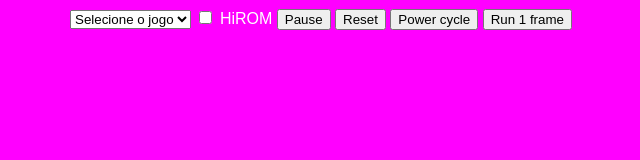
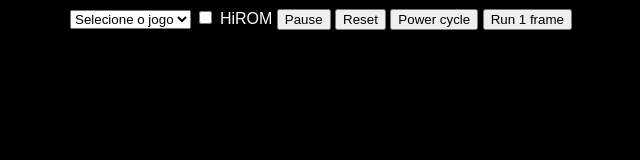
Before and after one commit to Ferrarex/SnesEmulador, a plain HTML site: page index.html in a window 1280 px wide. Shown: the whole page, without its empty margins (319-959 px from the left). Drawn offline with Linux system fonts and the light colour scheme.

Commit message:
Update style.css

```diff
--- a/style.css
+++ b/style.css
@@ -2,7 +2,7 @@
 body {
   font-family: Arial, Helvetica, sans-serif;
   color: white;
-  background-color: #FF00FF;
+  background-color: #000000;
   text-align: center;
 }
 
```
